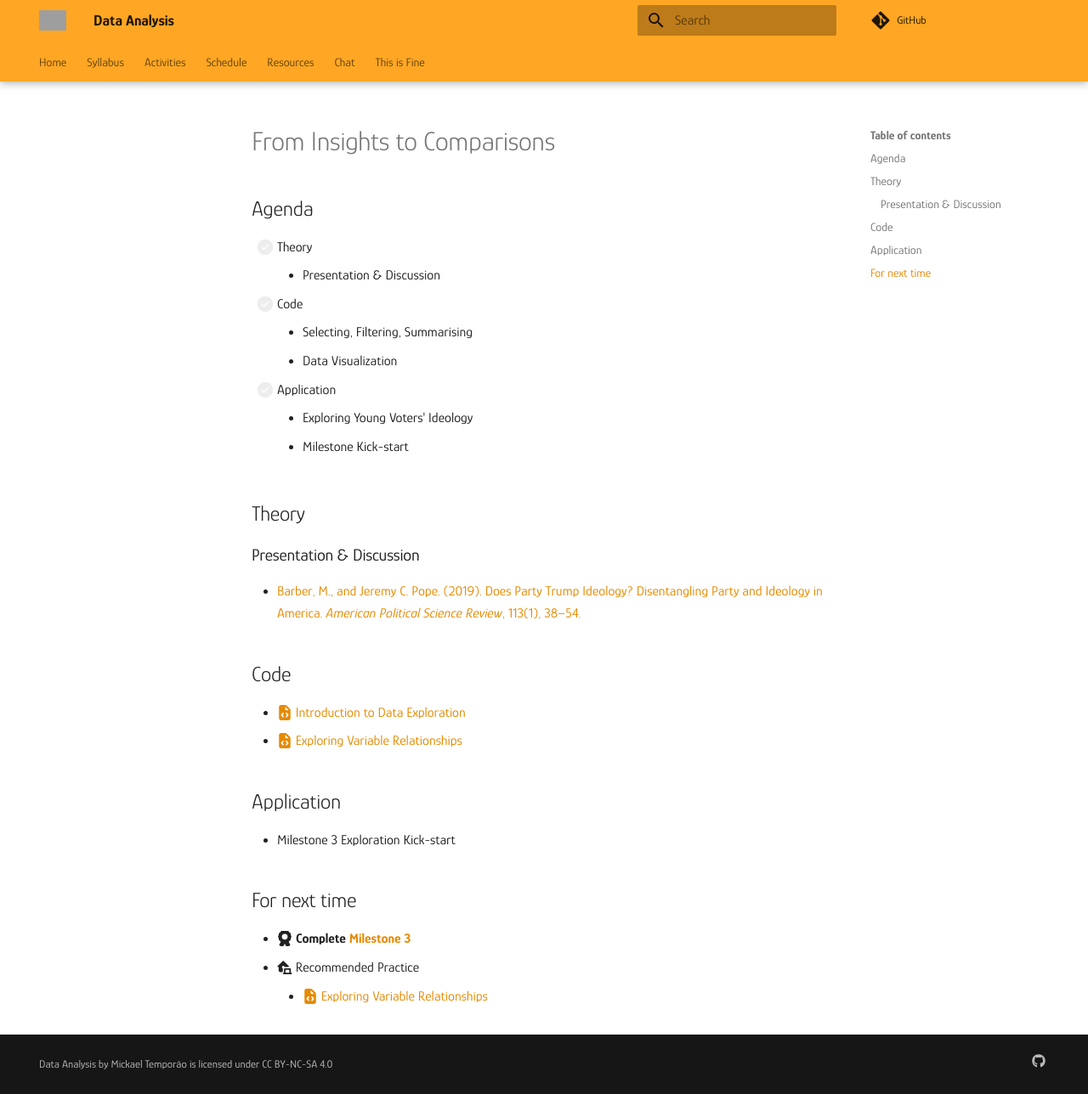
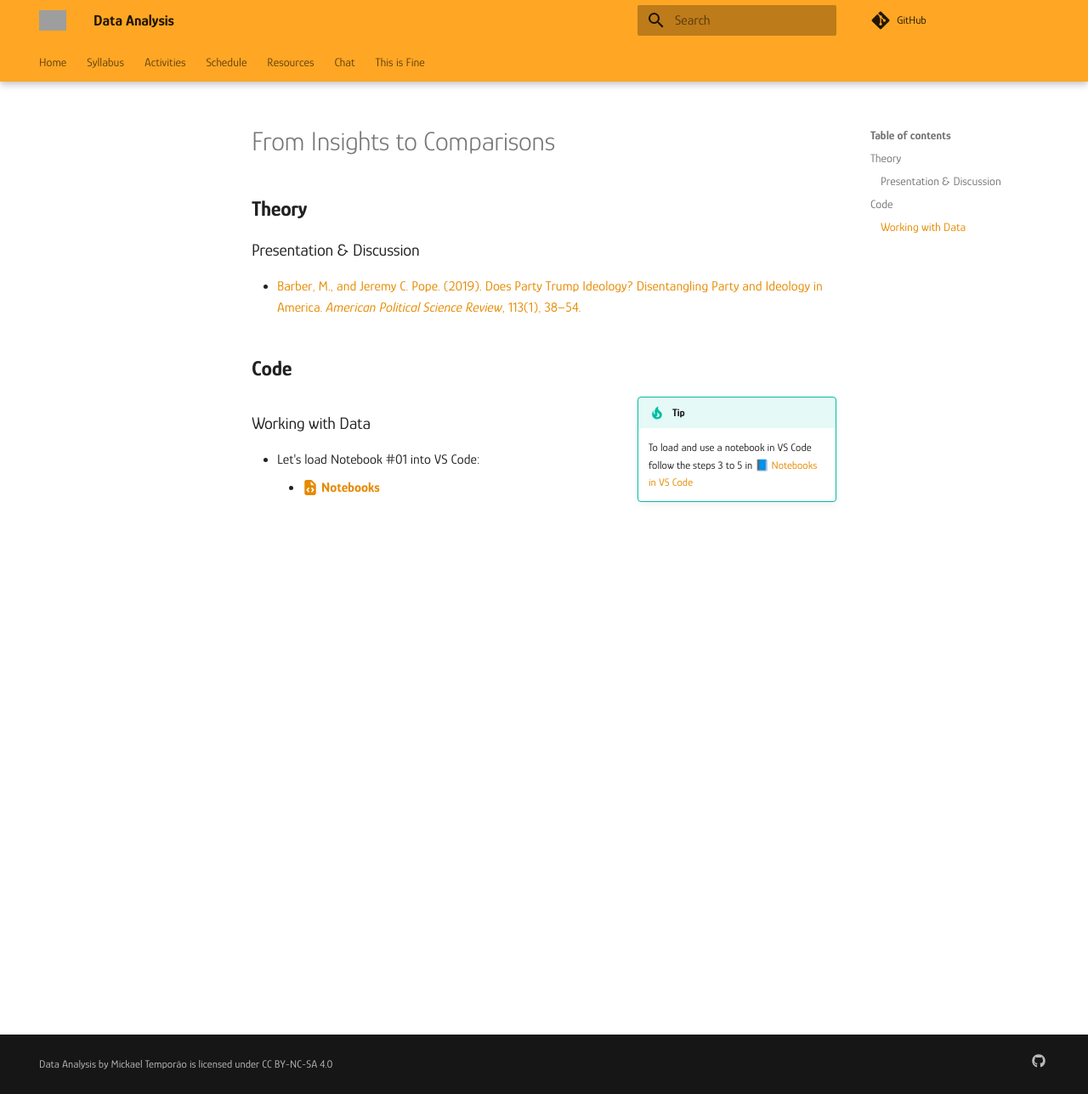
Before and after one commit to mickaeltemporao/data-analysis, an MkDocs documentation site: the page built from docs/modules/exploration-2.md, in a window 1280 px wide and 1288 px high. Shown: the whole window at 85% size. Built offline with MkDocs 1.6.1 and Material for MkDocs 9.7.7, drawn with Linux system fonts in a browser that asks for light colours; comment, search, counter and statistics services are not loaded; grey boxes are pictures that could not be loaded.

Commit message:
quickfix

```diff
--- a/docs/modules/exploration-2.md
+++ b/docs/modules/exploration-2.md
@@ -1,31 +1,15 @@
 # From Insights to Comparisons
 
-## Agenda
-- [ ] Theory
-    - Presentation & Discussion
-- [ ] Code
-    - Selecting, Filtering, Summarising
-    - Data Visualization
-- [ ] Application
-    - Exploring Young Voters' Ideology
-    - Milestone Kick-start
 
-## Theory
-
+## **Theory**
 ### Presentation & Discussion
 
 - [Barber, M., and Jeremy C. Pope. (2019). Does Party Trump Ideology? Disentangling Party and Ideology in America. *American Political Science Review*, 113(1), 38–54.](https://www.cambridge.org/core/journals/american-political-science-review/article/does-party-trump-ideology-disentangling-party-and-ideology-in-america/B5BAD0AE947BD3CF18D51D399263C8D3)
 
-## Code
+## **Code**
+!!! tip inline end
+    To load and use a notebook in VS Code follow the steps 3 to 5 in [📘 Notebooks in VS Code](../resources/notebook-vscode.md)
+### Working with Data
 
-- [:fontawesome-solid-file-code: Introduction to Data Exploration](https://colab.research.google.com/github/mickaeltemporao/itds/blob/main/materials/04-data-exploration-columns.ipynb)
-- [:fontawesome-solid-file-code: Exploring Variable Relationships](https://colab.research.google.com/github/mickaeltemporao/itds/blob/main/materials/05-data-exploration-rows.ipynb)
-
-## Application
-
-- Milestone 3 Exploration Kick-start
-
-## For next time
-- :fontawesome-solid-award: **Complete** [**Milestone 3**](https://colab.research.google.com/github/mickaeltemporao/data-analysis/blob/main/materials/assignment-3.ipynb)
-- :fontawesome-solid-house-laptop: Recommended Practice
-    - [:fontawesome-solid-file-code: Exploring Variable Relationships](https://colab.research.google.com/github/mickaeltemporao/itds/blob/main/materials/05-data-exploration-rows.ipynb)
+- Let's load Notebook #01 into VS Code:
+    - [:fontawesome-solid-file-code: **Notebooks**](https://github.com/mickaeltemporao/data-analysis-codespace/tree/main/notebooks)
```
